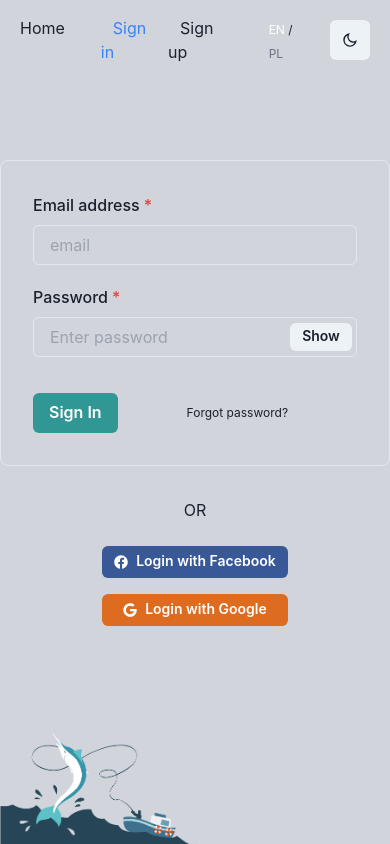
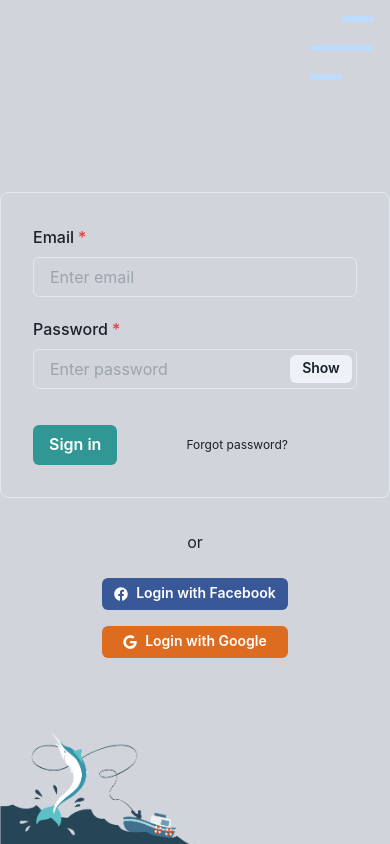
Before and after one commit to DamianWrooby/fishermans-diary, a Next.js app: page /login in a window 390 px wide. Built offline with nearby package versions, Linux system fonts and the light colour scheme; no server answers; what @nandorojo/swr-firestore would draw is missing.

Commit message:
Add mobile menu button and background

```diff
--- /dev/null
+++ b/components/atoms/MenuButton.tsx
@@ -0,0 +1,33 @@
+// type MenuButtonProps = {
+//   open: boolean;
+//   handleClick: (event:MouseEvent<HTMLDivElement, MouseEvent>) => void;
+// };
+
+const MenuButton = ({ open, handleClick }): JSX.Element => {
+  return (
+    <div className="fixed right-4 top-4 z-20 sm:hidden">
+      <div
+        onClick={handleClick}
+        className={`flex flex-col w-16 h-16 justify-between bg-transparent cursor-pointer transition-all duration-300${
+          open ? ' transform -rotate-45' : ''
+        }`}
+        aria-label="Menu toggle button"
+      >
+        <div
+          className={`bg-blue-200 rounded w-8 h-1.5 transition-all duration-300 origin-right self-end${
+            open ? ' transform -rotate-90 -translate-x-8 -translate-y-1' : ''
+          }`}
+        ></div>
+        <div className="bg-blue-200 rounded w-16 h-1.5 transition-all duration-300"></div>
+        <div
+          className={`bg-blue-200 rounded w-8 h-1.5 transition-all duration-300 origin-left${
+            open ? ' transform -rotate-90 translate-x-8 translate-y-1' : ''
+          }`}
+        ></div>
+      </div>
+      <div className="fixed -top-12 -right-2 w-60 h-70 bg-blue-800 rounded-bl-lg"></div>
+    </div>
+  );
+};
+
+export default MenuButton;
--- a/components/molecules/CatchRow.tsx
+++ b/components/molecules/CatchRow.tsx
@@ -1,7 +1,9 @@
 import Image from 'next/image';
 import { useDisclosure } from '@chakra-ui/react';
+import { useRouter } from 'next/router';
 import CatchCard from './CatchCard';
-
+import en from '../../translations/en';
+import pl from '../../translations/pl';
 interface Data {
   author_uid: string;
   bait: string;
@@ -28,6 +30,9 @@ const CatchRow = ({
   handleRemove,
 }: CatchRowProps): JSX.Element => {
   const { isOpen, onOpen, onClose } = useDisclosure();
+  const router = useRouter();
+  const { locale } = router;
+  const t = locale === 'en' ? en : pl;
 
   return (
     <>
@@ -36,6 +41,8 @@ const CatchRow = ({
         onClick={onOpen}
       >
         {rowFeatures.map((feature) => {
+          const noSpaceValue = data[feature].replace(' ', '');
+
           return feature === 'image' ? (
             <div
               key={feature}
@@ -65,9 +72,13 @@ const CatchRow = ({
               key={feature}
               className={`text-xs md:text-sm sm:w-1/${rowFeatures.length} pr-2 uppercase`}
             >
-              {data[feature]}
-              {feature === 'weight' ? 'kg' : null}
-              {feature === 'length' ? 'cm' : null}
+              {t[noSpaceValue] ? t[noSpaceValue] : data[feature]}
+              {feature === 'weight' ? (
+                <span className="lowercase"> kg</span>
+              ) : null}
+              {feature === 'length' ? (
+                <span className="lowercase"> cm</span>
+              ) : null}
             </p>
           );
         })}
--- a/components/molecules/Menu.tsx
+++ b/components/molecules/Menu.tsx
@@ -1,3 +1,4 @@
+import { useState } from 'react';
 import Link from 'next/link';
 import DarkModeToggler from '../atoms/DarkModeToggler';
 import { useAuth } from '../../contexts/authContext';
@@ -5,15 +6,29 @@ import { useRouter } from 'next/router';
 import en from '../../translations/en';
 import pl from '../../translations/pl';
 import LanguageToggler from '../atoms/LanguageToggler';
+import MenuButton from '../atoms/MenuButton';
 
 const Menu = (): JSX.Element => {
   const user = useAuth();
   const router = useRouter();
   const { locale } = router;
   const t = locale === 'en' ? en : pl;
+  const [isMobileOpen, setIsMobileOpen] = useState(false);
+
+  const handleMobileOpen = (): void => {
+    isMobileOpen ? setIsMobileOpen(false) : setIsMobileOpen(true);
+  };
 
   return (
-    <div className="w-full justify-between flex flex-row">
+    <>
+      <MenuButton open={isMobileOpen} handleClick={handleMobileOpen} />
+      <div
+        className={`absolute w-screen origin-top z-10 bg-blue-900${
+          isMobileOpen ? ' h-screen' : ' h-0'
+        }`}
+      ></div>
+      <div className="flex w-full justify-between flex-row">
+        <div className="hidden sm:flex justify-between w-full">
           <nav className="p-4">
             {user.data ? (
               <ul className="flex flex-row">
@@ -135,6 +150,8 @@ const Menu = (): JSX.Element => {
             </div>
           </div>
         </div>
+      </div>
+    </>
   );
 };
 
--- a/components/molecules/SignInForm.tsx
+++ b/components/molecules/SignInForm.tsx
@@ -13,11 +13,15 @@ import {
 } from '@chakra-ui/react';
 import * as Yup from 'yup';
 import { emailAuth } from '../../services/firebase';
+import en from '../../translations/en';
+import pl from '../../translations/pl';
 
 const SignInForm = (): JSX.Element => {
   const [show, setShow] = useState(false);
   const [errorMessage, setErrorMessage] = useState('');
   const router = useRouter();
+  const { locale } = router;
+  const t = locale === 'en' ? en : pl;
 
   const showHidden = (): void => {
     setShow(!show);
@@ -64,8 +68,8 @@ const SignInForm = (): JSX.Element => {
                       isInvalid={form.errors.email && form.touched.email}
                       isRequired
                     >
-                      <FormLabel htmlFor="email">Email address</FormLabel>
-                      <Input {...field} id="email" placeholder="email" />
+                      <FormLabel htmlFor="email">{t.email}</FormLabel>
+                      <Input {...field} id="email" placeholder={t.enteremail} />
                       <FormErrorMessage mb="5">
                         {props.errors.email}
                       </FormErrorMessage>
@@ -80,13 +84,13 @@ const SignInForm = (): JSX.Element => {
                       isInvalid={form.errors.password && form.touched.password}
                       isRequired
                     >
-                      <FormLabel htmlFor="password">Password</FormLabel>
+                      <FormLabel htmlFor="password">{t.password}</FormLabel>
                       <InputGroup size="md">
                         <Input
                           {...field}
                           pr="4.5rem"
                           type={show ? 'text' : 'password'}
-                          placeholder="Enter password"
+                          placeholder={t.enterpassword}
                         />
                         <InputRightElement width="4.5rem">
                           <Button h="1.75rem" size="sm" onClick={showHidden}>
@@ -109,13 +113,13 @@ const SignInForm = (): JSX.Element => {
                   type="submit"
                   isDisabled={!props.isValid}
                 >
-                  Sign In
+                  {t.signin}
                 </Button>
                 <a
                   className="mt-4 ml-auto mr-auto text-xs hover:text-gray-400"
                   href="/password-reset"
                 >
-                  Forgot password?
+                  {t.forgotpassword}
                 </a>
               </div>
             </Form>
--- a/pages/index.tsx
+++ b/pages/index.tsx
@@ -31,7 +31,7 @@ const Home = (): React.ReactNode => {
       {user.data ? (
         <>
           <div className="p-5 pt-12 pb-12">
-            <h2 className="p-3">{t.yourlastcatches}</h2>
+            <h2 className="text-xl p-3">{t.yourlastcatches}</h2>
             <CatchList
               amount={3}
               features={[
@@ -50,7 +50,7 @@ const Home = (): React.ReactNode => {
             </div>
           </div>
           <div className="p-5 pt-12 pb-12">
-            <h2 className="p-3">Fishes recently catched by others</h2>
+            <h2 className="text-xl p-3">{t.fishesrecentlycatchedbysociety}</h2>
             <CatchList
               amount={5}
               features={[
--- a/pages/login.tsx
+++ b/pages/login.tsx
@@ -1,14 +1,19 @@
 import { Button } from '@chakra-ui/react';
 import { FaFacebook, FaGoogle } from 'react-icons/fa';
 import { useRouter } from 'next/router';
+import Head from 'next/head';
 import SignInForm from '../components/molecules/SignInForm';
 import { fbAuth, gAuth } from '../services/firebase';
 import Layout from '../layouts/layout';
 import { useAuth } from '../contexts/authContext';
+import en from '../translations/en';
+import pl from '../translations/pl';
 
 const Login = (): JSX.Element => {
   const user = useAuth();
   const router = useRouter();
+  const { locale } = router;
+  const t = locale === 'en' ? en : pl;
 
   const fbLogin = () => {
     fbAuth()
@@ -31,15 +36,20 @@ const Login = (): JSX.Element => {
 
   return (
     <Layout>
-      <div className="py-16 flex flex-col">
+      <Head>
+        <title>{t.signinandcatchyourprfishfishbook}</title>
+        <meta name="viewport" content="initial-scale=1.0, width=device-width" />
+        <meta name="description" content="Fishbook - every angler's diary" />
+      </Head>
+      <div className="pt-16 -mb-20 flex flex-col">
         <div className="w-full h-full flex flex-col justify-center items-center">
           {user.data ? (
-            <p>You're logged in.</p>
+            <p>{t.youreloggedin}</p>
           ) : (
             <>
               <SignInForm />
               <div className="p-4 flex flex-col">
-                <p className="m-auto p-4">OR</p>
+                <p className="m-auto p-4">{t.or}</p>
                 <Button
                   className="min-w-full m-2"
                   colorScheme="facebook"
@@ -47,7 +57,7 @@ const Login = (): JSX.Element => {
                   size="sm"
                   onClick={fbLogin}
                 >
-                  Login with Facebook
+                  {t.loginwithfacebook}
                 </Button>
                 <Button
                   className="min-w-full m-2"
@@ -56,7 +66,7 @@ const Login = (): JSX.Element => {
                   size="sm"
                   onClick={gLogin}
                 >
-                  Login with Google
+                  {t.loginwithgoogle}
                 </Button>
               </div>
             </>
--- a/translations/en.js
+++ b/translations/en.js
@@ -1,6 +1,7 @@
 export default {
   signin: 'Sign In',
   yourlastcatches: 'Your last catches',
+  fishesrecentlycatchedbysociety: 'Fishes recently catched by society',
   showall: 'Show all',
   createaccount: 'Create account',
   signin: 'Sign in',
@@ -11,6 +12,25 @@ export default {
   weight: 'weight',
   length: 'length',
   date: 'date',
+  time: 'time',
   method: 'method',
   bait: 'bait',
+  email: 'Email',
+  enteremail: 'Enter email',
+  password: 'Password',
+  enterpassword: 'Enter password',
+  show: 'Show',
+  forgotpassword: 'Forgot password?',
+  loginwithfacebook: 'Login with Facebook',
+  or: 'or',
+  loginwithgoogle: 'Login with Google',
+  signinandcatchyourprfishfishbook: 'Sign in and catch your PR fish - Fishbook',
+  youreloggedin: 'You&apos;re logged in.',
+  rainbowtrout: 'rainbow trout',
+  pike: 'pike',
+  carp: 'carp',
+  perch: 'perch',
+  worm: 'worm',
+  bottom: 'bottom',
+  spinning: 'spining',
 };
--- a/translations/pl.js
+++ b/translations/pl.js
@@ -1,6 +1,7 @@
 export default {
   signin: 'Zaloguj się',
   yourlastcatches: 'Twoje ostatnio złowione ryby',
+  fishesrecentlycatchedbysociety: 'Ryby ostatnio złowione przez społeczność',
   showall: 'Pokaż wszystkie',
   createaccount: 'Utwórz nowe konto',
   signin: 'Zaloguj się',
@@ -11,6 +12,26 @@ export default {
   weight: 'waga',
   length: 'wymiar',
   date: 'data',
+  time: 'godzina',
   method: 'metoda',
   bait: 'przynęta',
+  email: 'Email',
+  enteremail: 'Wpisz email',
+  password: 'Hasło',
+  enterpassword: 'Wpisz hasło',
+  show: 'Pokaż',
+  forgotpassword: 'Nie pamiętasz hasła?',
+  loginwithfacebook: 'Zaloguj się kontem Facebook',
+  or: 'lub',
+  loginwithgoogle: 'Zaloguj się kontem Google',
+  signinandcatchyourprfishfishbook:
+    'Zaloguj się i złap rybę o rekordowych wymiarach - Fishbook',
+  youreloggedin: 'Jesteś zalogowany',
+  rainbowtrout: 'pstrąg tęczowy',
+  pike: 'szczupak',
+  carp: 'karp',
+  perch: 'okoń',
+  worm: 'robak',
+  bottom: 'grunt',
+  spinning: 'spining',
 };
```
Lines whose indentation alone changed are shown as unchanged.
